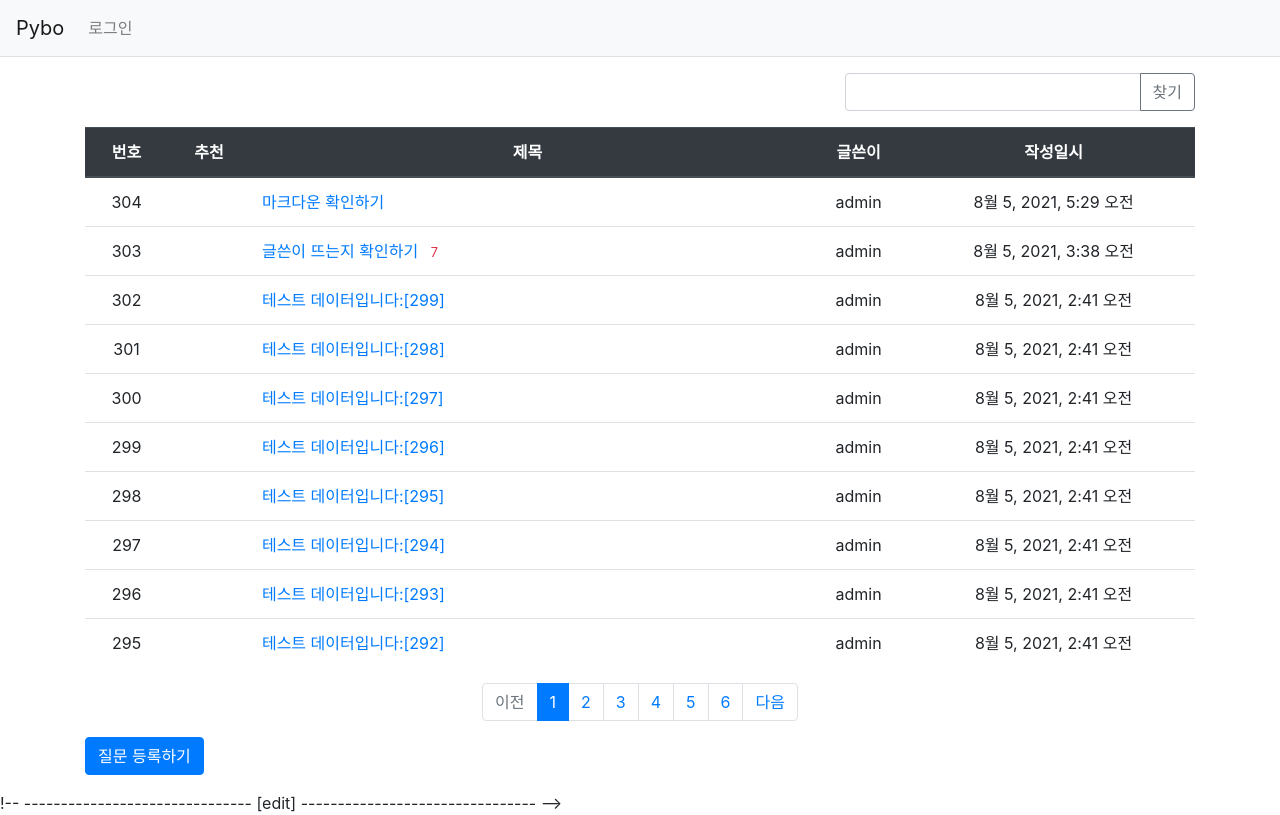
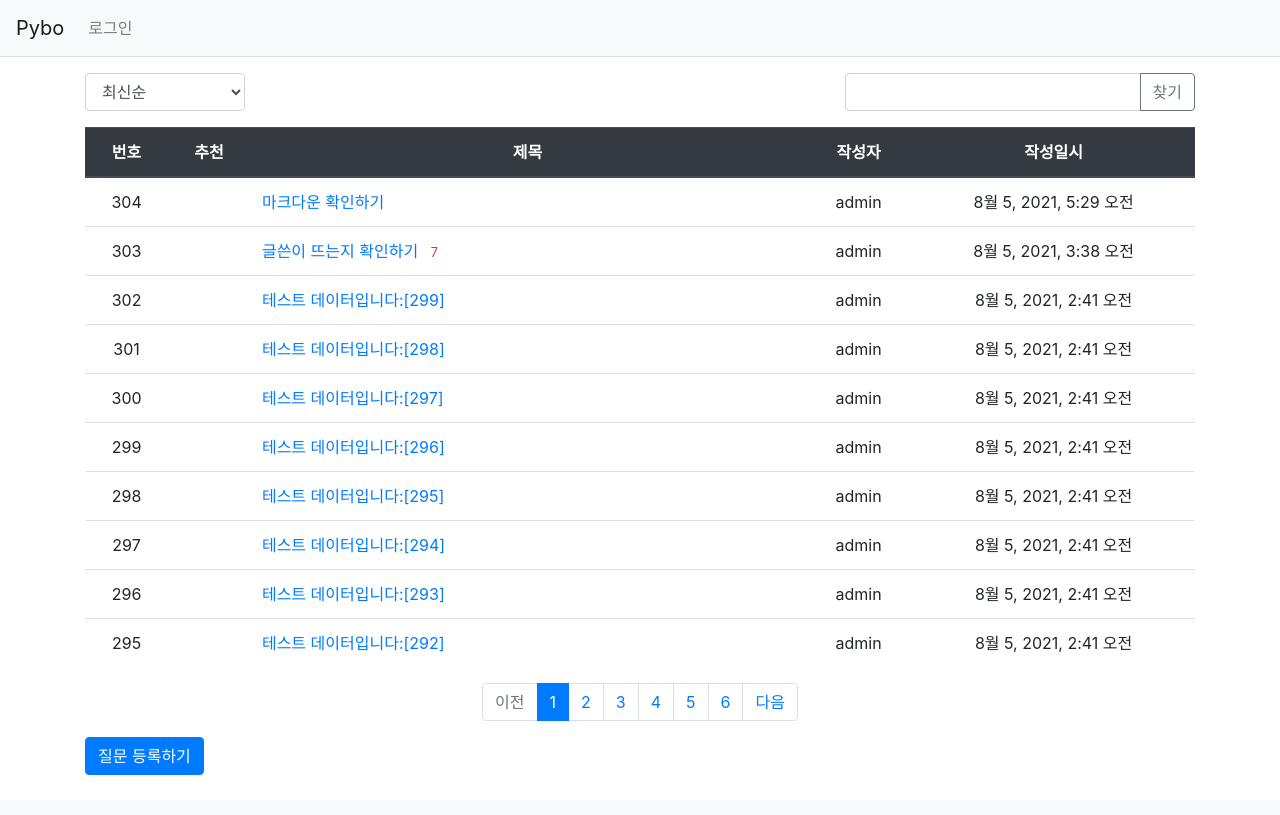
Before and after one commit to asyooniverse/DSS, a Django app: page /pybo/ in a window 1280 px wide. After the commit the page ends 775 px from the top, so only its background shows below. Run offline with Django 3.2, Linux system fonts and the light colour scheme; data comes from the database, SQL or seed files in the repository; tables that the repository leaves empty hold one stand-in row (values such as "Sample post"); some libraries are stand-ins or nearby versions.

Commit message:
question.html exit delete

```diff
--- a/practice/projects/mysite/templates/pybo/question_list.html
+++ b/practice/projects/mysite/templates/pybo/question_list.html
@@ -2,23 +2,36 @@
 {% load pybo_filter %}
 {% block content %}
 <div class="container my-3">
-    <!-- ------------------------------- [edit] -------------------------------- -->
-    <div class="row justify-content-end my-3">
+    <div class="row justify-content-between my-3">
+        <div class="col-2">
+            <select class="form-control so">
+                <option value="recent" {% if so == 'recent' %}selected{% endif %}>
+                    최신순
+                </option>
+                <option value="recommend" {% if so == 'recommend' %}selected{% endif %}>
+                    추천순
+                </option>
+                <option value="popular" {% if so == 'popular' %}selected{% endif %}>
+                    인기순
+                </option>
+            </select>
+        </div>
         <div class="col-4 input-group">
-            <input type="text" class="form-control kw" value="{{ kw|default_if_none:'' }}">
+            <input type="text" class="form-control kw"
+                   value="{{ kw|default_if_none:'' }}">
             <div class="input-group-append">
-                <button class="btn btn-outline-secondary" type="button" id="btn_search">찾기</button>
+                <button class="btn btn-outline-secondary"
+                        type="button" id="btn_search">찾기</button>
             </div>
         </div>
     </div>
-<!-- ----------------------------------------------------------------------- -->
     <table class="table">
         <thead>
         <tr class="text-center thead-dark">
             <th>번호</th>
             <th>추천</th>
             <th style="width:50%">제목</th>
-                <th>글쓴이</th>
+            <th>작성자</th>
             <th>작성일시</th>
         </tr>
         </thead>
@@ -26,22 +39,25 @@
         {% if question_list %}
         {% for question in question_list %}
         <tr class="text-center">
-            <td>
-                <!-- 번호 = 전체건수 - 시작인덱스 - 현재인덱스 + 1 -->
-                {{ question_list.paginator.count|sub:question_list.start_index|sub:forloop.counter0|add:1 }}
-            </td>
+            <td>{{ question_list.paginator.count|sub:question_list.start_index|sub:forloop.counter0|add:1 }}</td>
         <td>
             {% if question.voter.all.count > 0 %}
-            <span class="badge badge-warning px-2 py-1">{{ question.voter.all.count }}</span>
+            <span class="badge badge-warning px-2 py-1">
+                {{ question.voter.all.count }}
+            </span>
             {% endif %}
         </td>
             <td class="text-left">
-                <a href="{% url 'pybo:detail' question.id %}">{{ question.subject }}</a>
+                <a href="{% url 'pybo:detail' question.id %}">
+                    {{ question.subject }}
                     {% if question.answer_set.count > 0 %}
-                <span class="text-danger small ml-2">{{ question.answer_set.count }}</span>
+                    <span class="text-danger small ml-2">
+                        {{ question.answer_set.count }}
+                    </span>
                     {% endif %}
+                </a>
             </td>
-            <td>{{ question.author.username }}</td>  <!-- 글쓴이 추가 -->
+            <td>{{ question.author.username }}</td>  <!-- 작성자 추가 -->
             <td>{{ question.create_date }}</td>
         </tr>
         {% endfor %}
@@ -52,63 +68,63 @@
         {% endif %}
         </tbody>
     </table>
-    <!-- 페이징처리 시작 -->
+    <!-- 페이징 처리 시작 -->
     <ul class="pagination justify-content-center">
-        <!-- 이전페이지 -->
+        <!-- 이전 페이지 -->
         {% if question_list.has_previous %}
         <li class="page-item">
-            <!-- ------------------------------- [edit] -------------------------------- -->
-        <a class="page-link" data-page="{{ question_list.previous_page_number }}" href="#">이전</a>
-<!-- ----------------------------------------------------------------------- -->
-            <a class="page-link" href="?page={{ question_list.previous_page_number }}">이전</a>
+            <a class="page-link"
+               data-page="{{ question_list.previous_page_number }}" href="#">이전</a>
         </li>
         {% else %}
         <li class="page-item disabled">
-            <a class="page-link" tabindex="-1" aria-disabled="true" href="#">이전</a>
+            <a class="page-link" tabindex="-1" aria-disabled="true" href="#">
+                이전
+            </a>
         </li>
         {% endif %}
-        <!-- 페이지리스트 -->
+        <!-- 페이지 리스트-->
         {% for page_number in question_list.paginator.page_range %}
         {% if page_number >= question_list.number|add:-5 and page_number <= question_list.number|add:5 %}
             {% if page_number == question_list.number %}
             <li class="page-item active" aria-current="page">
-                <!-- ------------------------------- [edit] -------------------------------- -->
-            <a class="page-link" data-page="{{ page_number }}" href="#">{{ page_number }}</a>
-<!-- ----------------------------------------------------------------------- -->
+                <a class="page-link" data-page="{{ page_number }}" href="#">
+                    {{ page_number }}</a>
             </li>
             {% else %}
             <li class="page-item">
-                <!-- ------------------------------- [edit] -------------------------------- -->
-            <a class="page-link" data-page="{{ page_number }}" href="#">{{ page_number }}</a>
-<!-- ----------------------------------------------------------------------- -->
+                <a class="page-link" data-page="{{ page_number }}" href="#">
+                    {{ page_number }}
+                </a>
             </li>
             {% endif %}
         {% endif %}
         {% endfor %}
-        <!-- 다음페이지 -->
+        <!-- 다음 페이지 -->
         {% if question_list.has_next %}
         <li class="page-item">
-            <!-- ------------------------------- [edit] -------------------------------- -->
-        <a class="page-link" data-page="{{ question_list.next_page_number }}" href="#">다음</a>
-<!-- ----------------------------------------------------------------------- -->
+            <a class="page-link"
+               data-page="{{ question_list.next_page_number }}" href="#">다음</a>
         </li>
         {% else %}
         <li class="page-item disabled">
-            <a class="page-link" tabindex="-1" aria-disabled="true" href="#">다음</a>
+            <a class="page-link" tabindex="-1" aria-disabled="true" href="#">
+                다음
+            </a>
         </li>
         {% endif %}
     </ul>
-    <!-- 페이징처리 끝 -->
-    <a href="{% url 'pybo:question_create' %}" class="btn btn-primary">질문 등록하기</a>
+    <!-- 페이징 처리 끝 -->
+    <a href="{% url 'pybo:question_create' %}" class="btn btn-primary">
+        질문 등록하기
+    </a>
 </div>
-!-- ------------------------------- [edit] -------------------------------- -->
 <form id="searchForm" method="get" action="{% url 'index' %}">
     <input type="hidden" id="kw" name="kw" value="{{ kw|default_if_none:'' }}">
     <input type="hidden" id="page" name="page" value="{{ page }}">
+    <input type="hidden" id="so" name="so" value="{{ so }}">
 </form>
-<!-- ----------------------------------------------------------------------- -->
 {% endblock %}
-<!-- ------------------------------- [edit] -------------------------------- -->
 {% block script %}
 <script type='text/javascript'>
 $(document).ready(function(){
@@ -119,10 +135,15 @@ $(document).ready(function(){
 
     $("#btn_search").on('click', function() {
         $("#kw").val($(".kw").val());
-        $("#page").val(1);  // 검색버튼을 클릭할 경우 1페이지부터 조회한다.
+        $("#page").val(1);  // 검색 버튼을 클릭할 경우 1페이지부터 조회한다.
+        $("#searchForm").submit();
+    });
+
+    $(".so").on('change', function() {
+        $("#so").val($(this).val());
+        $("#page").val(1);
         $("#searchForm").submit();
     });
 });
 </script>
 {% endblock %}
-<!-- ----------------------------------------------------------------------- -->
```
Lines whose indentation alone changed are shown as unchanged.
